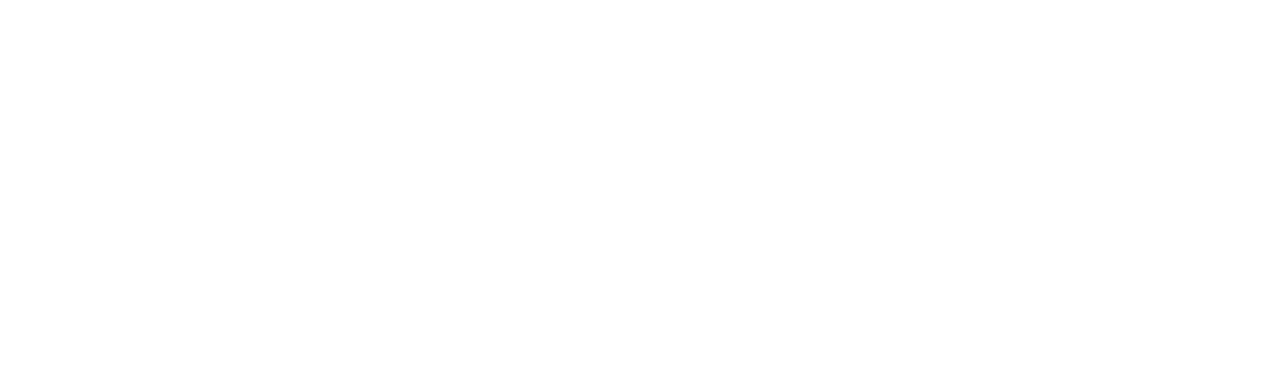
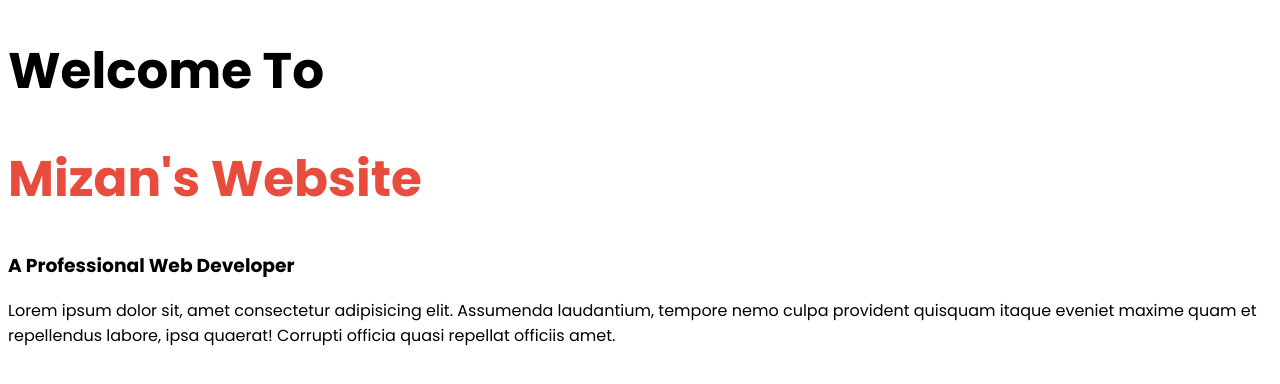
Before and after one commit to mizanur919/jm-portfolio, a plain HTML site: page index.html in a window 1280 px wide. Drawn offline with Linux system fonts and the light colour scheme.

Commit message:
Image folder added

```diff
--- a/index.html
+++ b/index.html
@@ -4,7 +4,7 @@
     <meta charset="UTF-8">
     <meta http-equiv="X-UA-Compatible" content="IE=edge">
     <meta name="viewport" content="width=device-width, initial-scale=1.0">
-    <title>Document</title>
+    <title>Mizan The Professional Web Developer</title>
 
     <!-- Google Fonts -->
     <link href="https://fonts.googleapis.com/css2?family=Poppins:wght@400;600;700&display=swap" rel="stylesheet">
@@ -13,6 +13,9 @@
     <link rel="stylesheet" href="style.css">
 </head>
 <body>
-
+    <h1>Welcome To</h1>
+    <h1 class="name-highlight">Mizan's Website</h1>
+    <h3>A Professional Web Developer</h3>
+    <p>Lorem ipsum dolor sit, amet consectetur adipisicing elit. Assumenda laudantium, tempore nemo culpa provident quisquam itaque eveniet maxime quam et repellendus labore, ipsa quaerat! Corrupti officia quasi repellat officiis amet.</p>
 </body>
 </html>
--- a/style.css
+++ b/style.css
@@ -0,0 +1,9 @@
+body{
+    font-family: 'Poppins', sans-serif;
+}
+h1{
+    font-size: 50px;
+}
+.name-highlight{
+    color:#e74c3c;
+}
```
Also changed, not shown: images/profile.png (added).
